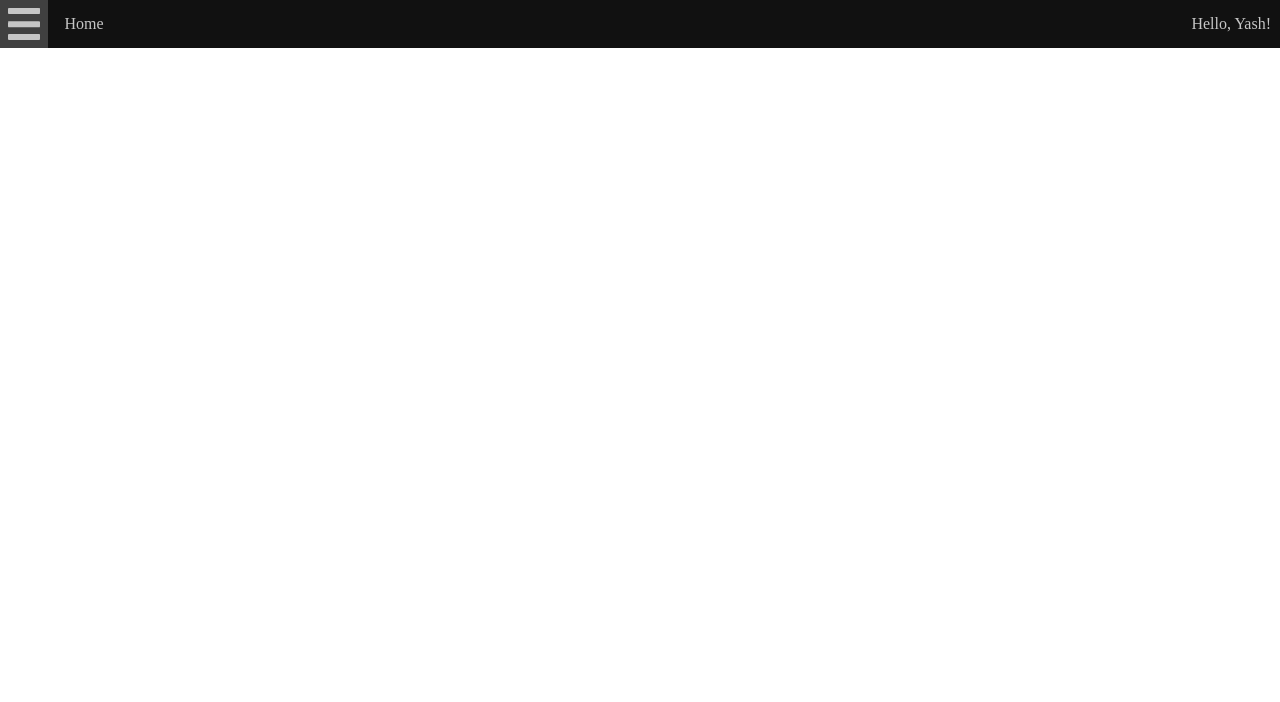
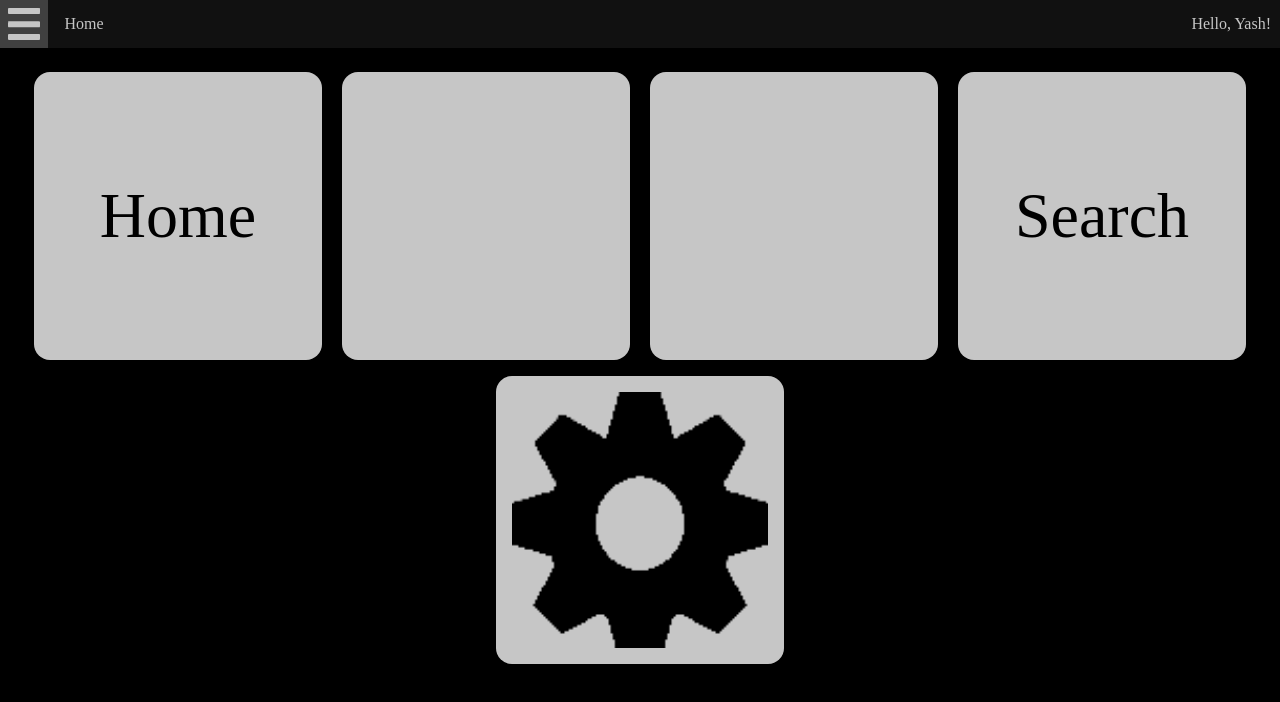
Before and after one commit to yash101/Organizer, a website: page resources/index.html in a window 1280 px wide. Drawn offline with Linux system fonts and the light colour scheme; some packages are replaced by stand-ins of ours.

Commit message:
Just updated some small stuff
Also added a funny/nifty lil’ animation for the menu button.

```diff
--- a/resources/pages/home.html
+++ b/resources/pages/home.html
@@ -3,8 +3,8 @@
     <div><a href="/home">Home</a></div>
     <div>&nbsp;</div>
     <div>&nbsp;</div>
-    <div>&nbsp;</div>
-    <div>&nbsp;</div>
+    <div><a href="/search">Search</a></div>
+    <div><a href="/settings" style="background-image: url(resources/images/icons/gear.png);">&nbsp;</a></div>
   </div>
 
   <style type="text/css">
@@ -49,6 +49,7 @@
     height: 100%;
     text-decoration: none;
     color: inherit;
+    background-size: cover;
   }
   </style>
 </div>
--- a/resources/script/init.js
+++ b/resources/script/init.js
@@ -25,5 +25,49 @@
 //  Selector                                    Name
     if(path == "/" || path == "/home")          loadPage("home");
     if(path == "/settings")                     loadPage("settings");
+
+    else                                        loadPage("home");
+
+
+
+    //Just for fun and to make the site look a bit cool ;)
+    $("body > #topnav > div#menu-toggle")
+      .css("background-size", "48px 48px")
+      .css("background-position", "0px 0px");
+
+    setTimeout(function()
+    {
+      $("body > #topnav > div#menu-toggle")
+        .css("background-size", "32px 32px")
+        .css("background-position", "8px 8px");
+    }, 125);
+
+    setTimeout(function()
+    {
+      $("body > #topnav > div#menu-toggle")
+        .css("background-size", "48px 48px")
+        .css("background-position", "0px 0px");
+    }, 250);
+
+    setTimeout(function()
+    {
+      $("body > #topnav > div#menu-toggle")
+        .css("background-size", "32px 32px")
+        .css("background-position", "8px 8px");
+    }, 375);
+
+    setTimeout(function()
+    {
+      $("body > #topnav > div#menu-toggle")
+        .css("background-size", "48px 48px")
+        .css("background-position", "0px 0px");
+    }, 500);
+
+    setTimeout(function()
+    {
+      $("body > #topnav > div#menu-toggle")
+        .css("background-size", "32px 32px")
+        .css("background-position", "8px 8px");
+    }, 675);
   });
 })();
--- a/resources/stylesheets/menu.css
+++ b/resources/stylesheets/menu.css
@@ -35,6 +35,7 @@ body > #topnav > div#menu-toggle
   background-repeat: no-repeat;
   background-position: 8px 8px;
   padding: 0px;
+  -webkit-transition: all .125s ease-in-out;
 }
 
 body > #topnav
```
Also changed, not shown: resources/resources/images/icons/gear.png (added).
